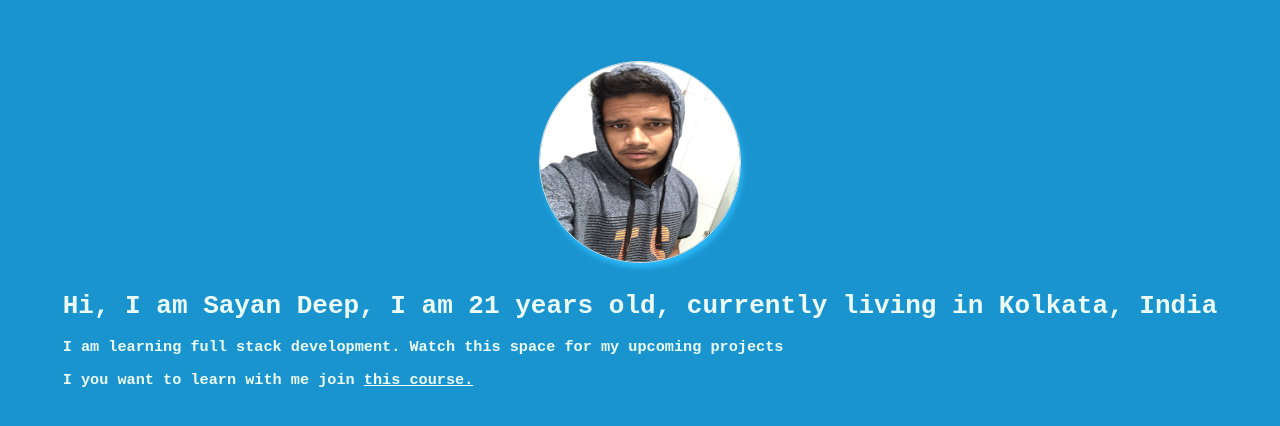
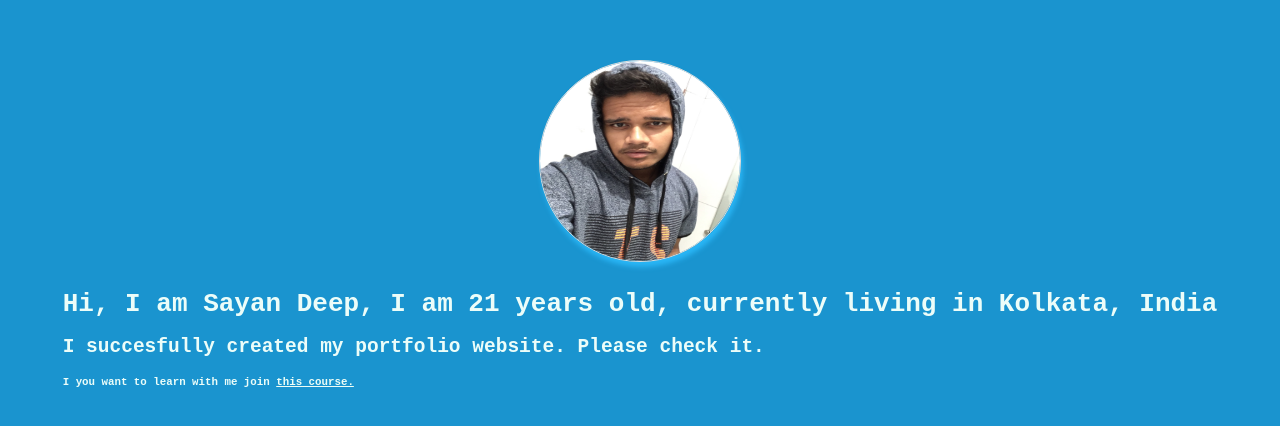
Before and after one commit to sayandray/Personal-Site, a plain HTML site: page index.html in a window 1280 px wide. Shown: the part 162-588 px from the top of the page. Drawn offline with Linux system fonts and the light colour scheme.

Commit message:
changed body lines minor change

```diff
--- a/CSS/main.css
+++ b/CSS/main.css
@@ -27,7 +27,7 @@
 }
 
 .course-link {
-    color: #ecfdf9;
+    color: #ecfdf6;
 }
 
 body {
--- a/index.html
+++ b/index.html
@@ -10,8 +10,8 @@
             <img class="profile-pic" src=".\Pic\20180722_103343286_iOS.jpg">
             <div class="site-header-content">
                 <h1>Hi, I am Sayan Deep, I am 21 years old, currently living in Kolkata, India</h1>
-                <h3>I am learning full stack development. Watch this space for my upcoming projects</h3>
-                <h3>I you want to learn with me join <a class="course-link" href="https://www.youtube.com/c/TanayPratap/playlists">this course. </a> </h3>
+                <h2>I succesfully created my portfolio website. Please check it.</h2>
+                <h5>I you want to learn with me join <a class="course-link" href="https://www.youtube.com/c/TanayPratap/playlists">this course. </a> </h5>
             </div>
         </header>
     </body>
```
